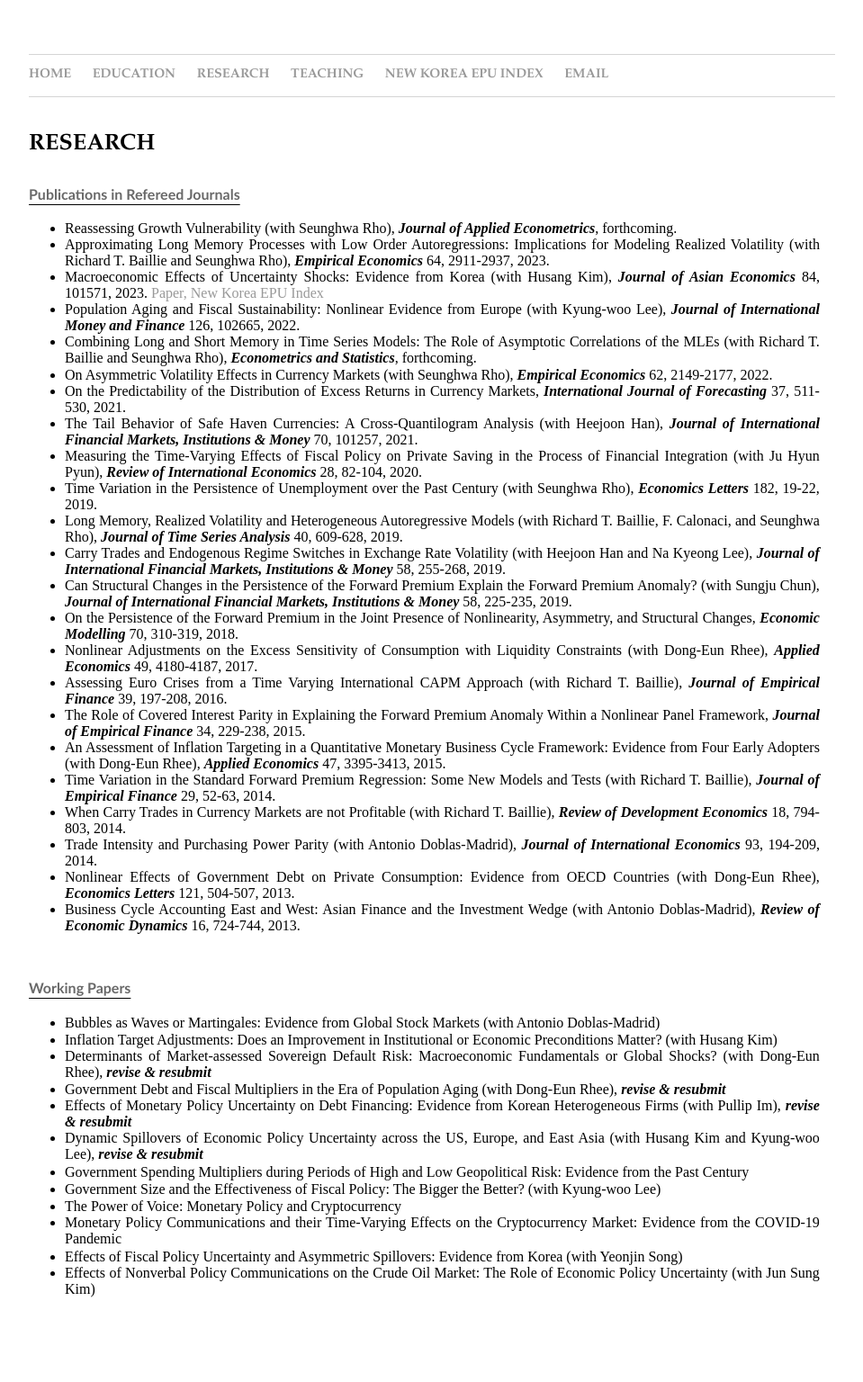
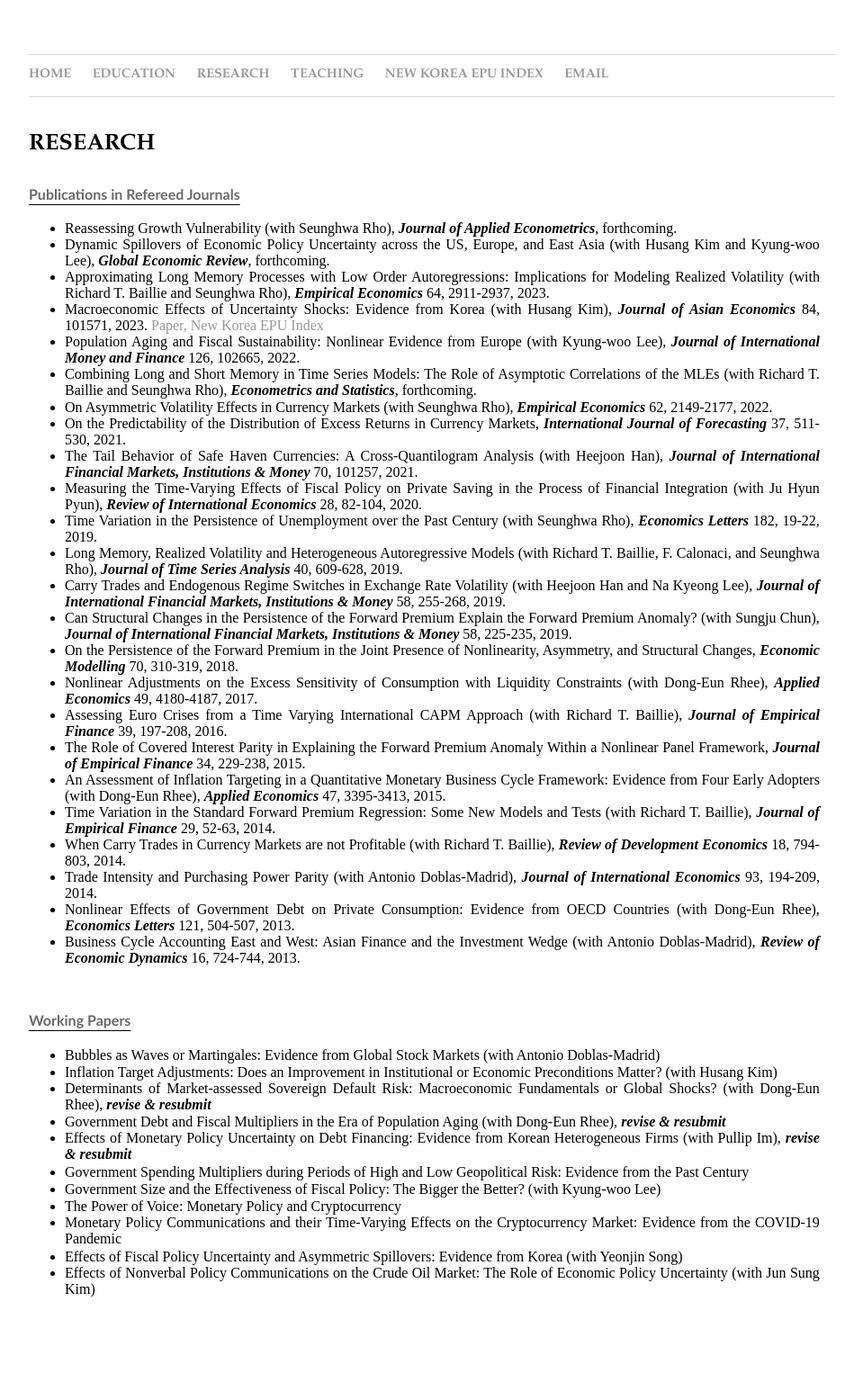
Before and after one commit to dooyeoncho/dooyeoncho.github.io, a Jekyll site: the page built from pages/research.html, in a window 1280 px wide. Shown: the whole page at 90% size, without its empty margins (160-1119 px from the left). Built offline with Jekyll 4.4.1, drawn with Linux system fonts in a browser that asks for light colours; some of the changed lines change nothing that is shown.

Commit message:
Update research.html

```diff
--- a/pages/research.html
+++ b/pages/research.html
@@ -25,6 +25,7 @@
 <div><b><p style="text-decoration: underline; text-underline-position:under;"><font color="dimgray" face="Gill Sans", sans-serif;>Publications in Refereed Journals</font></p></b></div>
 		<div><ul>
                         <span><li>Reassessing Growth Vulnerability (with Seunghwa Rho), <em property="italic"><b>Journal of Applied Econometrics</b></em>, forthcoming.</li></span>
+			<span><li>Dynamic Spillovers of Economic Policy Uncertainty across the US, Europe, and East Asia (with Husang Kim and Kyung-woo Lee), <em property="italic"><b>Global Economic Review</b></em>, forthcoming.</li></span>
 			<span><li>Approximating Long Memory Processes with Low Order Autoregressions: Implications for Modeling Realized Volatility (with Richard T. Baillie and Seunghwa Rho), <em property="italic"><b>Empirical Economics</b></em> 64, 2911-2937, 2023.</li></span>
 			<span><li>Macroeconomic Effects of Uncertainty Shocks: Evidence from Korea (with Husang Kim), <em property="italic"><b>Journal of Asian Economics</b></em> 84, 101571, 2023. <a href="https://www.sciencedirect.com/science/article/pii/S1049007822001270">Paper,</a> <a href="https://dooyeoncho.github.io/pages/new_korean_epu_index.html">New Korea EPU Index</a></li></span>
 			<span><li>Population Aging and Fiscal Sustainability: Nonlinear Evidence from Europe (with Kyung-woo Lee), <em property="italic"><b>Journal of International Money and Finance</b></em> 126, 102665, 2022.</li></span>
@@ -58,7 +59,6 @@
 		<span><li>Determinants of Market-assessed Sovereign Default Risk: Macroeconomic Fundamentals or Global Shocks? (with Dong-Eun Rhee), <em property="italic"><b>revise & resubmit</b></em></li></span>
 		<span><li>Government Debt and Fiscal Multipliers in the Era of Population Aging (with Dong-Eun Rhee), <em property="italic"><b>revise & resubmit</b></em></li></span>
 		<span><li>Effects of Monetary Policy Uncertainty on Debt Financing: Evidence from Korean Heterogeneous Firms (with Pullip Im), <em property="italic"><b>revise & resubmit</b></em></li></span>
-		<span><li>Dynamic Spillovers of Economic Policy Uncertainty across the US, Europe, and East Asia (with Husang Kim and Kyung-woo Lee), <em property="italic"><b>revise & resubmit</b></em></li></span>
 		<span><li>Government Spending Multipliers during Periods of High and Low Geopolitical Risk: Evidence from the Past Century</li></span>
 		<span><li>Government Size and the Effectiveness of Fiscal Policy: The Bigger the Better? (with Kyung-woo Lee)</li></span>
 		<span><li>The Power of Voice: Monetary Policy and Cryptocurrency</li></span>
```
